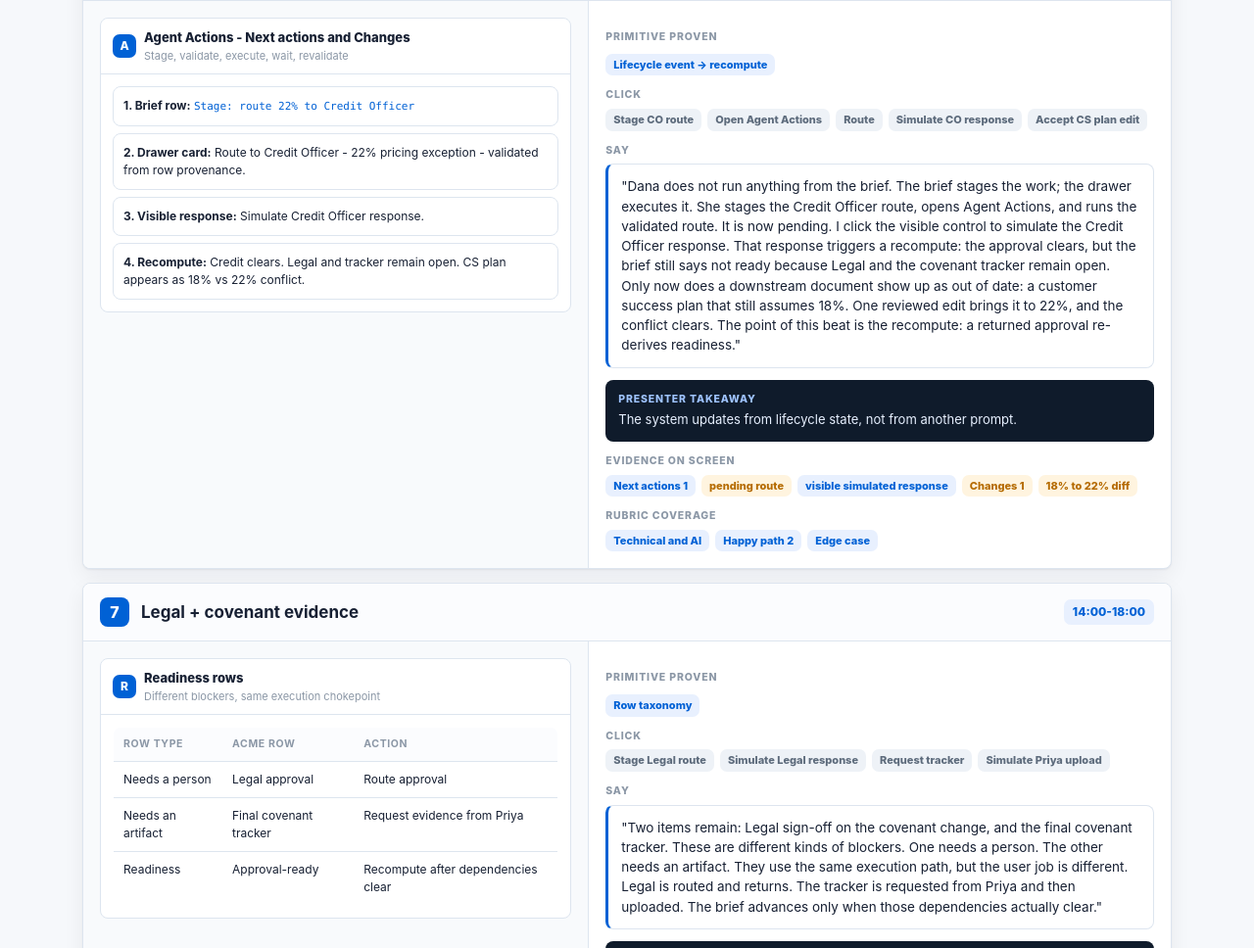
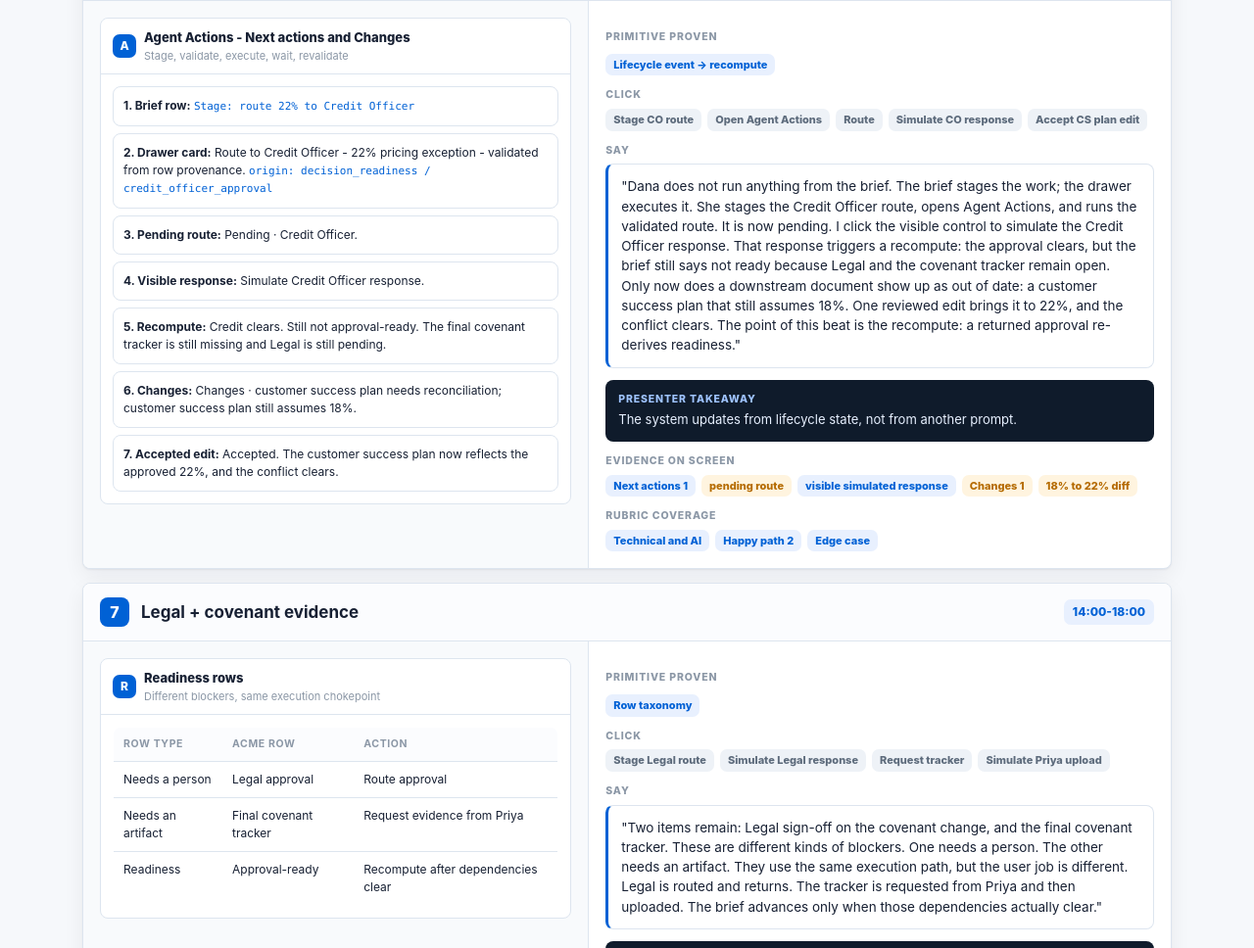
Before and after one commit to WillLewis/orchestration, a plain HTML site: page demo-walkthrough.html in a window 1280 px wide. Shown: the part 4509-5477 px from the top of the page at 98% size. Drawn offline with Linux system fonts and the light colour scheme.

Commit message:
fixe merge issue

```diff
--- a/demo-walkthrough.html
+++ b/demo-walkthrough.html
@@ -346,9 +346,12 @@
             <div class="mock-h"><div class="mock-logo">A</div><div><div class="mock-title">Agent Actions - Next actions and Changes</div><div class="mock-sub">Stage, validate, execute, wait, revalidate</div></div></div>
             <div class="mock-b">
               <div class="route"><b>1. Brief row:</b> <code>Stage: route 22% to Credit Officer</code></div>
-              <div class="route" style="margin-top:7px"><b>2. Drawer card:</b> Route to Credit Officer - 22% pricing exception - validated from row provenance.</div>
-              <div class="route" style="margin-top:7px"><b>3. Visible response:</b> Simulate Credit Officer response.</div>
-              <div class="route" style="margin-top:7px"><b>4. Recompute:</b> Credit clears. Legal and tracker remain open. CS plan appears as 18% vs 22% conflict.</div>
+              <div class="route" style="margin-top:7px"><b>2. Drawer card:</b> Route to Credit Officer - 22% pricing exception - validated from row provenance. <code>origin: decision_readiness / credit_officer_approval</code></div>
+              <div class="route" style="margin-top:7px"><b>3. Pending route:</b> Pending · Credit Officer.</div>
+              <div class="route" style="margin-top:7px"><b>4. Visible response:</b> Simulate Credit Officer response.</div>
+              <div class="route" style="margin-top:7px"><b>5. Recompute:</b> Credit clears. Still not approval-ready. The final covenant tracker is still missing and Legal is still pending.</div>
+              <div class="route" style="margin-top:7px"><b>6. Changes:</b> Changes · customer success plan needs reconciliation; customer success plan still assumes 18%.</div>
+              <div class="route" style="margin-top:7px"><b>7. Accepted edit:</b> Accepted. The customer success plan now reflects the approved 22%, and the conflict clears.</div>
             </div>
           </div>
         </div>
```
